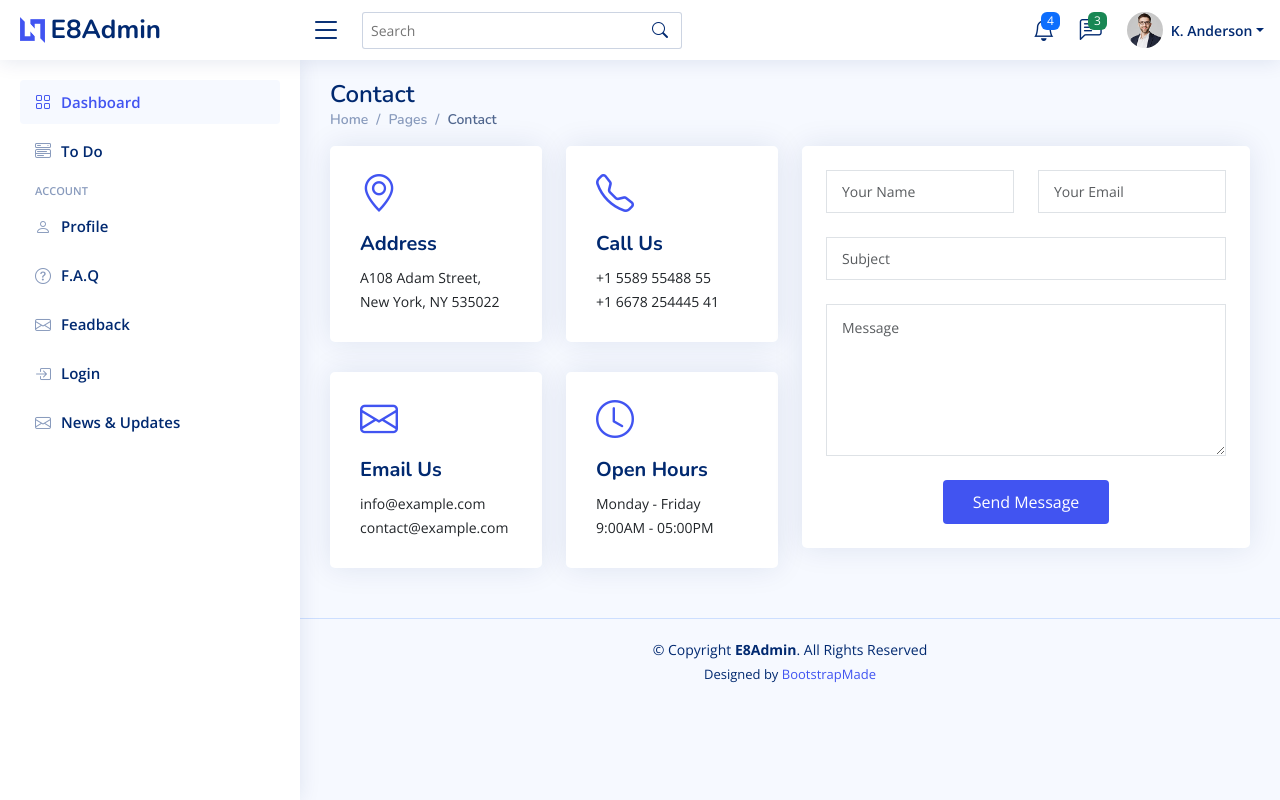
After one commit to Joshi-kv/TodoTracker, a Django app: page /feedback/ in a window 1280 px wide. The commit adds this page. Run offline with Django 4.2, Linux system fonts and the light colour scheme; some libraries are stand-ins or nearby versions.

Commit message:
feedback page

```diff
--- a/home/urls.py
+++ b/home/urls.py
@@ -8,4 +8,5 @@ urlpatterns = [
     path('todo/',views.TodoPageView.as_view(),name='todo-page'),
     path('profile/',views.UserProfilePage.as_view(),name='profile-page'),
     path('faq/',views.FaqPageView.as_view(),name='faq'),
+    path('feedback/',views.FeedbackPageView.as_view(),name='feedback'),
 ]
--- a/home/views.py
+++ b/home/views.py
@@ -21,3 +21,9 @@ class UserProfilePage(View) :
 class FaqPageView(View) :
     def get(self,request) :
         return render(request,'faq.html')
+
+#views to render feedback page
+
+class FeedbackPageView(View) :
+    def get(self,request) :
+        return render(request,'feedback.html')
--- /dev/null
+++ b/templates/feedback.html
@@ -0,0 +1,106 @@
+{% extends 'base.html' %}
+
+{% block title %}Feedback{% endblock title %}
+
+{% block content %}
+
+{% include 'header.html' %}
+{% include 'sidebar.html' %}
+
+<!--main content-->
+<main id="main" class="main">
+
+    <div class="pagetitle">
+      <h1>Contact</h1>
+      <nav>
+        <ol class="breadcrumb">
+          <li class="breadcrumb-item"><a href="index.html">Home</a></li>
+          <li class="breadcrumb-item">Pages</li>
+          <li class="breadcrumb-item active">Contact</li>
+        </ol>
+      </nav>
+    </div><!-- End Page Title -->
+
+    <section class="section contact">
+
+      <div class="row gy-4">
+
+        <div class="col-xl-6">
+
+          <div class="row">
+            <div class="col-lg-6">
+              <div class="info-box card">
+                <i class="bi bi-geo-alt"></i>
+                <h3>Address</h3>
+                <p>A108 Adam Street,<br>New York, NY 535022</p>
+              </div>
+            </div>
+            <div class="col-lg-6">
+              <div class="info-box card">
+                <i class="bi bi-telephone"></i>
+                <h3>Call Us</h3>
+                <p>+1 5589 55488 55<br>+1 6678 254445 41</p>
+              </div>
+            </div>
+            <div class="col-lg-6">
+              <div class="info-box card">
+                <i class="bi bi-envelope"></i>
+                <h3>Email Us</h3>
+                <p>info@example.com<br>contact@example.com</p>
+              </div>
+            </div>
+            <div class="col-lg-6">
+              <div class="info-box card">
+                <i class="bi bi-clock"></i>
+                <h3>Open Hours</h3>
+                <p>Monday - Friday<br>9:00AM - 05:00PM</p>
+              </div>
+            </div>
+          </div>
+
+        </div>
+
+        <div class="col-xl-6">
+          <div class="card p-4">
+            <form action="forms/contact.php" method="post" class="php-email-form">
+              <div class="row gy-4">
+
+                <div class="col-md-6">
+                  <input type="text" name="name" class="form-control" placeholder="Your Name" required>
+                </div>
+
+                <div class="col-md-6 ">
+                  <input type="email" class="form-control" name="email" placeholder="Your Email" required>
+                </div>
+
+                <div class="col-md-12">
+                  <input type="text" class="form-control" name="subject" placeholder="Subject" required>
+                </div>
+
+                <div class="col-md-12">
+                  <textarea class="form-control" name="message" rows="6" placeholder="Message" required></textarea>
+                </div>
+
+                <div class="col-md-12 text-center">
+                  <div class="loading">Loading</div>
+                  <div class="error-message"></div>
+                  <div class="sent-message">Your message has been sent. Thank you!</div>
+
+                  <button type="submit">Send Message</button>
+                </div>
+
+              </div>
+            </form>
+          </div>
+
+        </div>
+
+      </div>
+
+    </section>
+
+  </main><!-- End #main -->
+
+{% include 'footer.html' %}
+
+{% endblock content %}
--- a/templates/sidebar.html
+++ b/templates/sidebar.html
@@ -40,7 +40,7 @@
       </li><!-- End F.A.Q Page Nav -->
 
       <li class="nav-item">
-        <a class="nav-link collapsed" href="pages-contact.html">
+        <a class="nav-link collapsed" href="{% url 'home:feedback' %}">
           <i class="bi bi-envelope"></i>
           <span>Feadback</span>
         </a>
```
